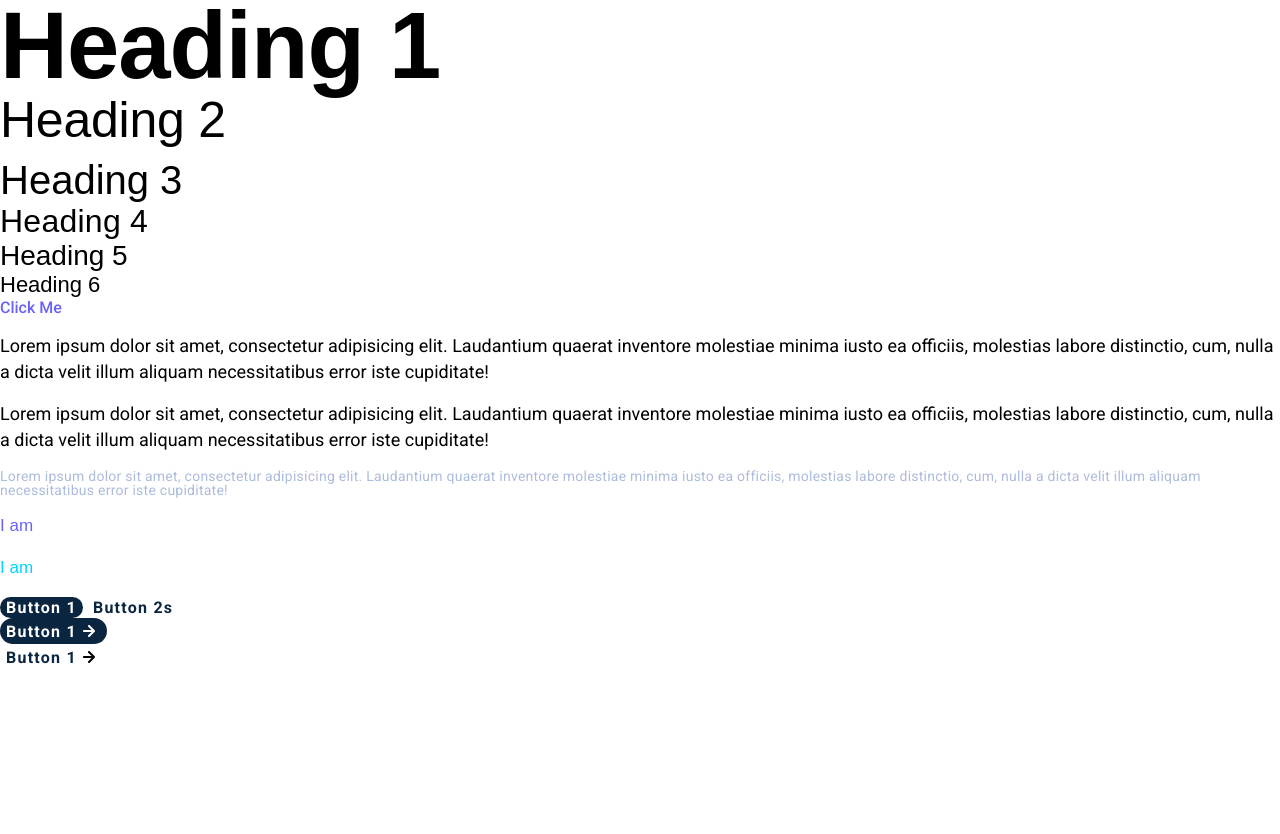
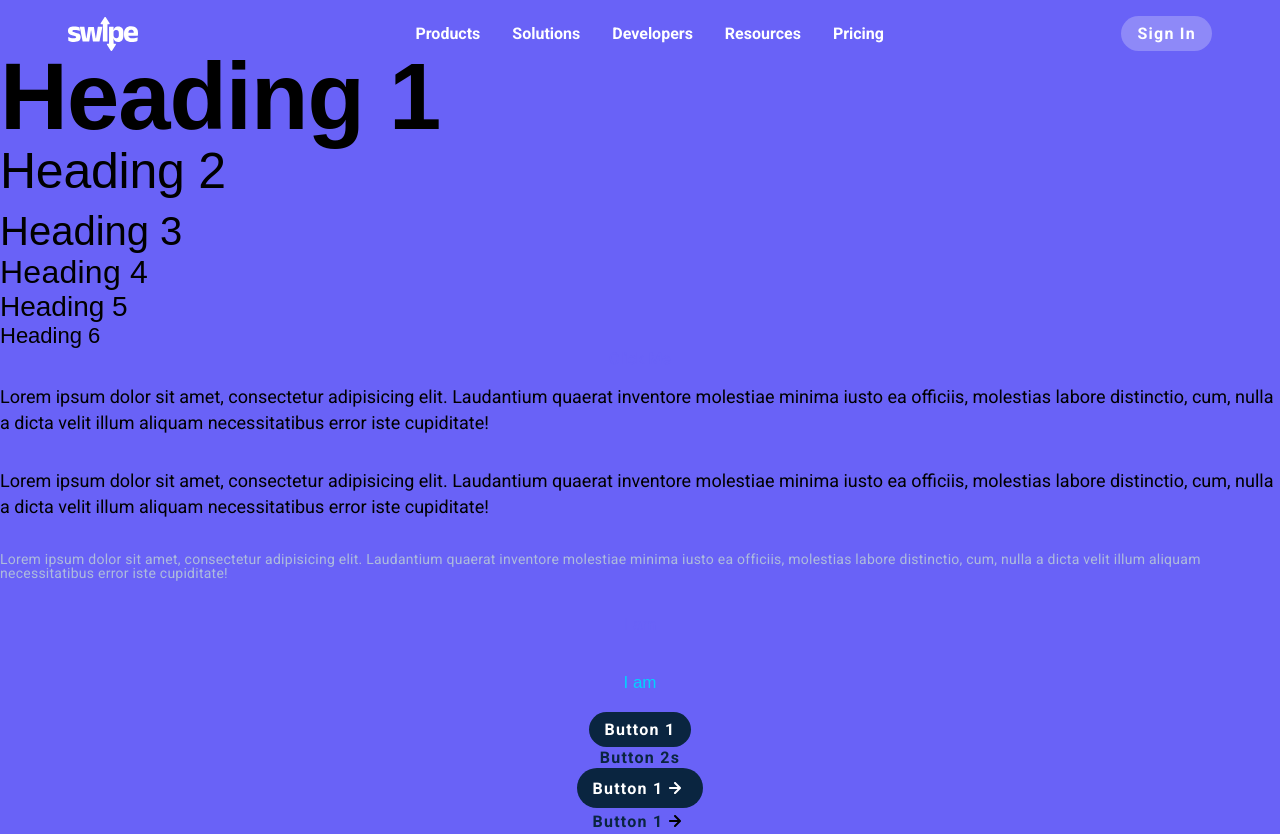
Before and after one commit to alphageekdom/html-css-course, a plain HTML site: page swipe-project/index.html in a window 1280 px wide. Before the commit the page ends 800 px from the top, so only its background shows below. Drawn offline with Linux system fonts and the light colour scheme; a web font is replaced by a local one.

Commit message:
built navbar

```diff
--- a/swipe-project/index.html
+++ b/swipe-project/index.html
@@ -15,6 +15,18 @@
     </head>
 
     <body>
+
+        <nav class="navbar">
+            <img src="assets/logo-white.svg" alt="Swipe, Inc.">
+            <ul class="navlinks">
+                <li><a href="#">Products</a></li>
+                <li><a href="#">Solutions</a></li>
+                <li><a href="#">Developers</a></li>
+                <li><a href="#">Resources</a></li>
+                <li><a href="#">Pricing</a></li>
+            </ul>
+            <button class="primary-button navbar-button">Sign In</button>
+        </nav>
         <h1>Heading 1</h1>
         <h2>Heading 2</h2>
         <h3>Heading 3</h3>
--- a/swipe-project/style.css
+++ b/swipe-project/style.css
@@ -19,6 +19,8 @@
   --secondary-text-size: 14px;
   --secondary-text-height: 14px;
   --button-size: 16px;
+
+  --standard-width: 1144px;
   /* SPACING */
   --spacing-sm: 8px;
   --spacing-md: 16px;
@@ -41,6 +43,11 @@ body {
   margin: 0;
   box-sizing: border-box;
   padding: var(--spacing-sm) 0 0 0;
+  background-color: var(--purple-1);
+  display: flex;
+  flex-direction: column;
+  justify-content: center;
+  align-items: center;
 }
 
 h1 {
@@ -143,8 +150,8 @@ p {
   background-color: var(--primary-accent);
   border: none;
   color: var(--text-light);
-  padding: var(var(--spacing-sm) var(--spacing-md));
-  transition: all 0.25s ease;
+  padding: var(--spacing-sm) var(--spacing-md);
+  transition: all 0.15s ease;
 }
 
 .primary-button:hover {
@@ -181,3 +188,38 @@ p {
 .with-icon:hover > img {
   transform: translateX(4px);
 }
+
+/* NAVBAR */
+.navbar {
+  display: flex;
+  justify-content: space-between;
+  align-items: center;
+  width: 100%;
+  max-width: var(--standard-width);
+  padding: 0 var(--spacing-md);
+}
+
+.navlinks {
+  display: flex;
+  justify-content: center;
+  align-items: center;
+  list-style: none;
+}
+
+.navlinks a {
+  color: var(--text-light);
+  margin: 0 var(--spacing-md);
+  font-weight: bold;
+}
+
+.navlinks a:hover {
+  text-decoration: underline;
+}
+
+.navbar-button {
+  background: rgba(250, 250, 250, 0.25);
+}
+
+.navbar-button:hover {
+  background: rgba(250, 250, 250, 0.5);
+}
```
